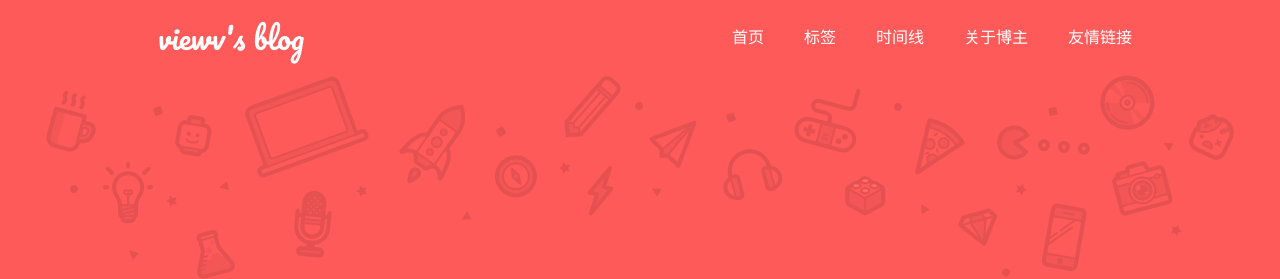
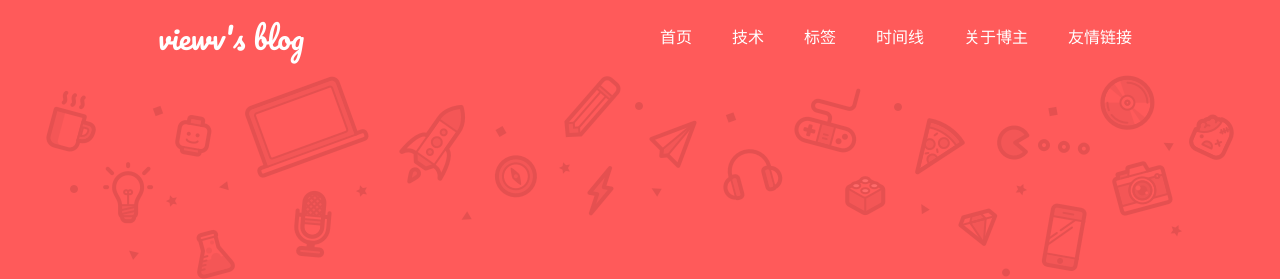
Before and after one commit to viewv/viewv.github.io, a Jekyll site: the page built from _posts/2018-05-17-welcome-to-jekyll.markdown, in a window 1280 px wide. Shown: the top 279 px of the page. Built offline with Jekyll 4.4.1, drawn with Linux system fonts in a browser that asks for light colours; comment, search, counter and statistics services are not loaded.

Commit message:
Test Again

```diff
--- a/_config.yml
+++ b/_config.yml
@@ -7,6 +7,7 @@ url: 'https://viewv.top' # your host
 # nav 中文字符空格：&emsp;
 nav: # 最佳体验 六个标签 且最好每个标签不超过4中文字
   首页: '/'
+  技术: 'https://tech.viewv.top'
   标签: '/tags.html'
   时间线: '/timeline.html'
   关于博主: '/about.html'
--- a/_includes/post-header.html
+++ b/_includes/post-header.html
@@ -9,7 +9,7 @@
                 {% for i in site.nav %}
                 <li><a href="{{ i[1] }}" style="color: white;">{{ i[0] }}</a></li>
                 {% endfor %}
-                <a href="https://tech.viewv.top" title="技术" style="color: white;">技术</a>
+                <!-- <a href="https://tech.viewv.top" title="技术" style="color: white;">技术</a> -->
             </ul>
         </nav>
         <div id="top-boot">
```
